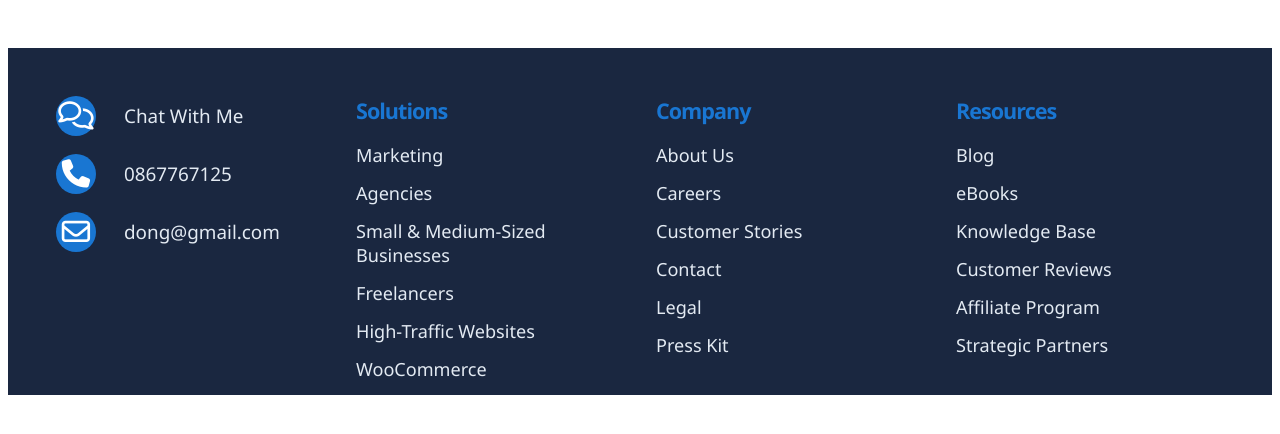
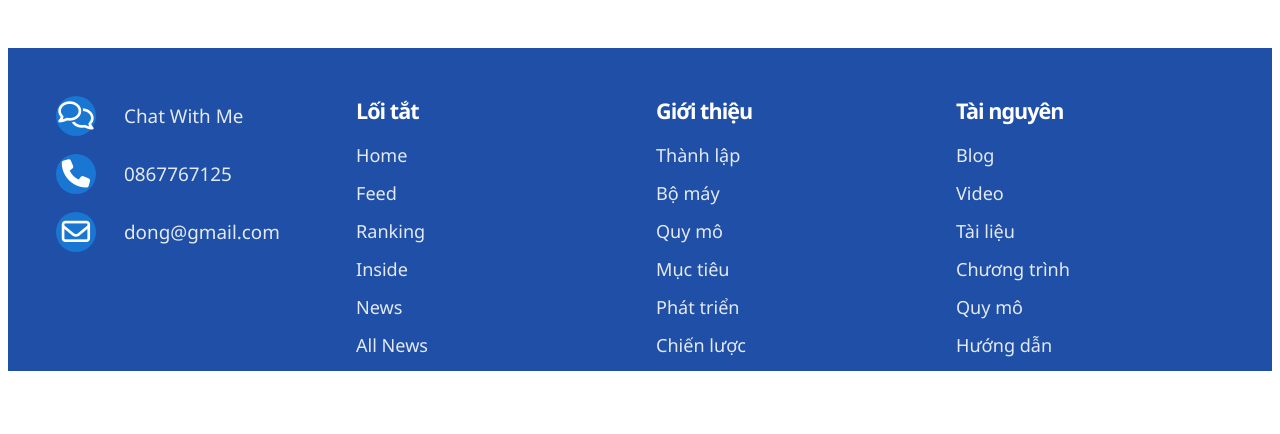
Before and after one commit to doanxuandong/MC_Group, a plain HTML site: page footer.html in a window 1280 px wide. Drawn offline with Linux system fonts and the light colour scheme.

Commit message:
update8/516pm

```diff
--- a/css/footer.css
+++ b/css/footer.css
@@ -1,6 +1,6 @@
 /* Footer layout */
 .main-footer {
-  background: #1a2740;
+  background: #204fa7;
   color: #e3eaf2;
   font-family: 'Segoe UI', Arial, sans-serif;
   padding-top: 48px;
@@ -29,7 +29,7 @@
 }
 
 .footer-title {
-  color: #1976d2;
+  color: #fff;
   font-size: 1.35rem;
   font-weight: 700;
   margin-bottom: 18px;
--- a/css/ideas.css
+++ b/css/ideas.css
@@ -6,7 +6,7 @@
 }
 
 body {
-  background: linear-gradient(90deg, #a259e6 0%, #3ec7e0 100%);
+  background: linear-gradient(90deg, #6666ff 0%, #3ec7e0 100%);
   margin: 0;
   padding: 0;
   overflow-x: hidden;
@@ -815,20 +815,20 @@ header:hover .header-login {
   font-size: 2.5rem;
   color: #fff;
   /* font-style: italic; */
-  font-family: 'Pacifico', cursive, 'Segoe Script', 'Comic Sans MS', sans-serif;
+  font-family: sans-serif;
   font-weight: bold;
   letter-spacing: 2px;
   z-index: 10;
   pointer-events: none;
   transition: opacity 0.3s;
   white-space: nowrap;
-  text-shadow:
+  /* text-shadow:
     2px 2px 0 #a259e6,
     -2px -2px 0 #3ec7e0,
     2px -2px 0 #a259e6,
     -2px 2px 0 #3ec7e0,
     0 0 8px #000;
-  -webkit-text-stroke: 0.5px #1976d2;
+  -webkit-text-stroke: 0.5px #1976d2; */
 }
 
 header .welcome-text {
--- a/css/inside.css
+++ b/css/inside.css
@@ -537,20 +537,20 @@ textarea {
   font-size: 2.5rem;
   color: #fff;
   /* font-style: italic; */
-  font-family: 'Pacifico', cursive, 'Segoe Script', 'Comic Sans MS', sans-serif;
+  font-family: sans-serif;
   font-weight: bold;
   letter-spacing: 2px;
   z-index: 10;
   pointer-events: none;
   transition: opacity 0.3s;
   white-space: nowrap;
-  text-shadow:
+  /* text-shadow:
     2px 2px 0 #a259e6,
     -2px -2px 0 #3ec7e0,
     2px -2px 0 #a259e6,
     -2px 2px 0 #3ec7e0,
     0 0 8px #000;
-  -webkit-text-stroke: 0.5px #1976d2;
+  -webkit-text-stroke: 0.5px #1976d2; */
 }
 
 header .welcome-text {
--- a/css/news.css
+++ b/css/news.css
@@ -6,7 +6,8 @@
 
   body {
     font-family: Arial, sans-serif;
-    background-color: #6699ff;
+    /* background-color: #6699ff; */
+    background-color: white;
     margin: 0;
     padding: 0;
     overflow-x: hidden;
@@ -580,20 +581,20 @@ header {
   font-size: 2.5rem;
   color: #fff;
   /* font-style: italic; */
-  font-family: 'Pacifico', cursive, 'Segoe Script', 'Comic Sans MS', sans-serif;
+  font-family: sans-serif;
   font-weight: bold;
   letter-spacing: 2px;
   z-index: 10;
   pointer-events: none;
   transition: opacity 0.3s;
   white-space: nowrap;
-  text-shadow:
+  /* text-shadow:
     2px 2px 0 #a259e6,
     -2px -2px 0 #3ec7e0,
     2px -2px 0 #a259e6,
     -2px 2px 0 #3ec7e0,
     0 0 8px #000;
-  -webkit-text-stroke: 0.5px #1976d2;
+  -webkit-text-stroke: 0.5px #1976d2; */
 }
 
 header .welcome-text {
--- a/css/ranking.css
+++ b/css/ranking.css
@@ -782,20 +782,20 @@
     font-size: 2.5rem;
     color: #fff;
     /* font-style: italic; */
-    font-family: 'Pacifico', cursive, 'Segoe Script', 'Comic Sans MS', sans-serif;
+    font-family: sans-serif;
     font-weight: bold;
     letter-spacing: 2px;
     z-index: 10;
     pointer-events: none;
     transition: opacity 0.3s;
     white-space: nowrap;
-    text-shadow:
+    /* text-shadow:
       2px 2px 0 #a259e6,
       -2px -2px 0 #3ec7e0,
       2px -2px 0 #a259e6,
       -2px 2px 0 #3ec7e0,
       0 0 8px #000;
-    -webkit-text-stroke: 0.5px #1976d2;
+    -webkit-text-stroke: 0.5px #1976d2; */
   }
 
   header .welcome-text {
--- a/css/styles.css
+++ b/css/styles.css
@@ -7,7 +7,8 @@
 
 body {
   font-family: Arial, sans-serif;
-  background: linear-gradient(90deg, #a259e6 0%, #3ec7e0 100%);
+  /* background: linear-gradient(90deg, #a259e6 0%, #3ec7e0 100%); */
+  background-color: #fff;
   margin: 0;
   padding: 0;
   overflow-x: hidden;
@@ -263,20 +264,20 @@ nav {
   font-size: 2.5rem;
   color: #fff;
   /* font-style: italic; */
-  font-family: 'Pacifico', cursive, 'Segoe Script', 'Comic Sans MS', sans-serif;
+  font-family: sans-serif;
   font-weight: bold;
   letter-spacing: 2px;
   z-index: 10;
   pointer-events: none;
   transition: opacity 0.3s;
   white-space: nowrap;
-  text-shadow:
+  /* text-shadow:
     2px 2px 0 #a259e6,
     -2px -2px 0 #3ec7e0,
     2px -2px 0 #a259e6,
     -2px 2px 0 #3ec7e0,
     0 0 8px #000;
-  -webkit-text-stroke: 0.5px #1976d2;
+  -webkit-text-stroke: 0.5px #1976d2; */
 }
 
 header .welcome-text {
--- a/footer.html
+++ b/footer.html
@@ -14,41 +14,40 @@
                 <div class="footer-contact-item"><i class="fa-regular fa-envelope"></i> dong@gmail.com</div>
             </div>
             <div class="footer-col">
-                <div class="footer-title">Solutions</div>
+                <div class="footer-title">Lối tắt</div>
                 <ul>
-                    <li>Marketing</li>
-                    <li>Agencies</li>
-                    <li>Small & Medium-Sized Businesses</li>
-                    <li>Freelancers</li>
-                    <li>High-Traffic Websites</li>
-                    <li>WooCommerce</li>
+                    <li>Home</li>
+                    <li>Feed</li>
+                    <li>Ranking</li>
+                    <li>Inside</li>
+                    <li>News</li>
+                    <li>All News</li>
                 </ul>
             </div>
             <div class="footer-col">
-                <div class="footer-title">Company</div>
+                <div class="footer-title">Giới thiệu</div>
                 <ul>
-                    <li>About Us</li>
-                    <li>Careers</li>
-                    <li>Customer Stories</li>
-                    <li>Contact</li>
-                    <li>Legal</li>
-                    <li>Press Kit</li>
+                    <li>Thành lập</li>
+                    <li>Bộ máy</li>
+                    <li>Quy mô</li>
+                    <li>Mục tiêu</li>
+                    <li>Phát triển</li>
+                    <li>Chiến lược</li>
                 </ul>
             </div>
             <div class="footer-col resources">
-                <div class="footer-title">Resources</div>
+                <div class="footer-title">Tài nguyên</div>
                 <ul>
                     <li>Blog</li>
-                    <li>eBooks</li>
-                    <li>Knowledge Base</li>
-                    <li>Customer Reviews</li>
-                    <li>Affiliate Program</li>
-                    <li>Strategic Partners</li>
+                    <li>Video</li>
+                    <li>Tài liệu</li>
+                    <li>Chương trình</li>
+                    <li>Quy mô</li>
+                    <li>Hướng dẫn</li>
                 </ul>
             </div>
         </div>
     </footer>
-    <!-- FontAwesome CDN -->
     <link rel="stylesheet" href="https://cdnjs.cloudflare.com/ajax/libs/font-awesome/6.5.0/css/all.min.css">
 </body>
 </html>
```
Also changed, not shown: admin/admin.html (+1 -29 lines), ideas.html (+4 -4 lines), index.html (+2 -2 lines), inside.html (+2 -2 lines), news-all.html (+2 -5 lines), news-detail.html (+2 -2 lines), news.html (+2 -27 lines), ranking.html (+2 -2 lines).
